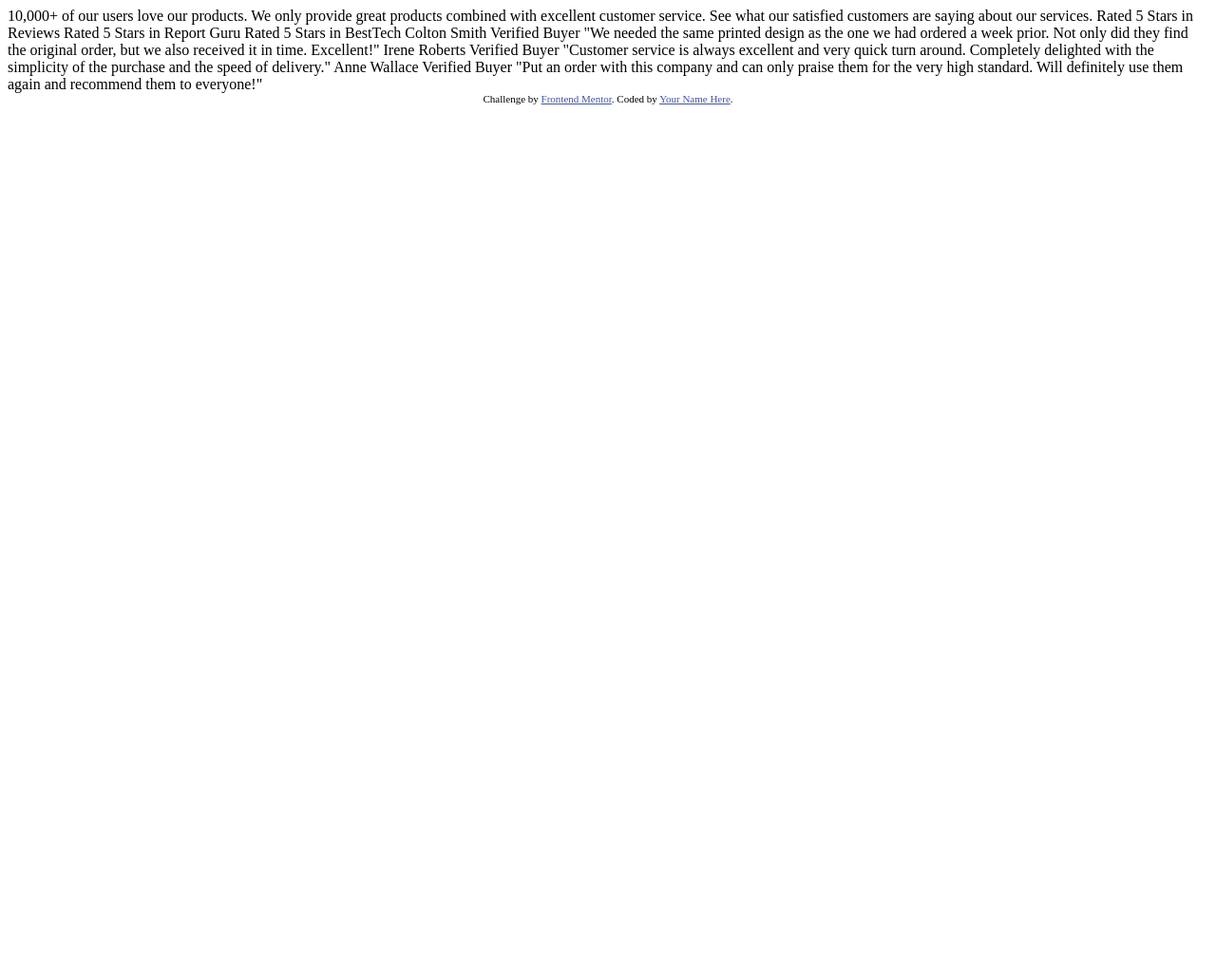
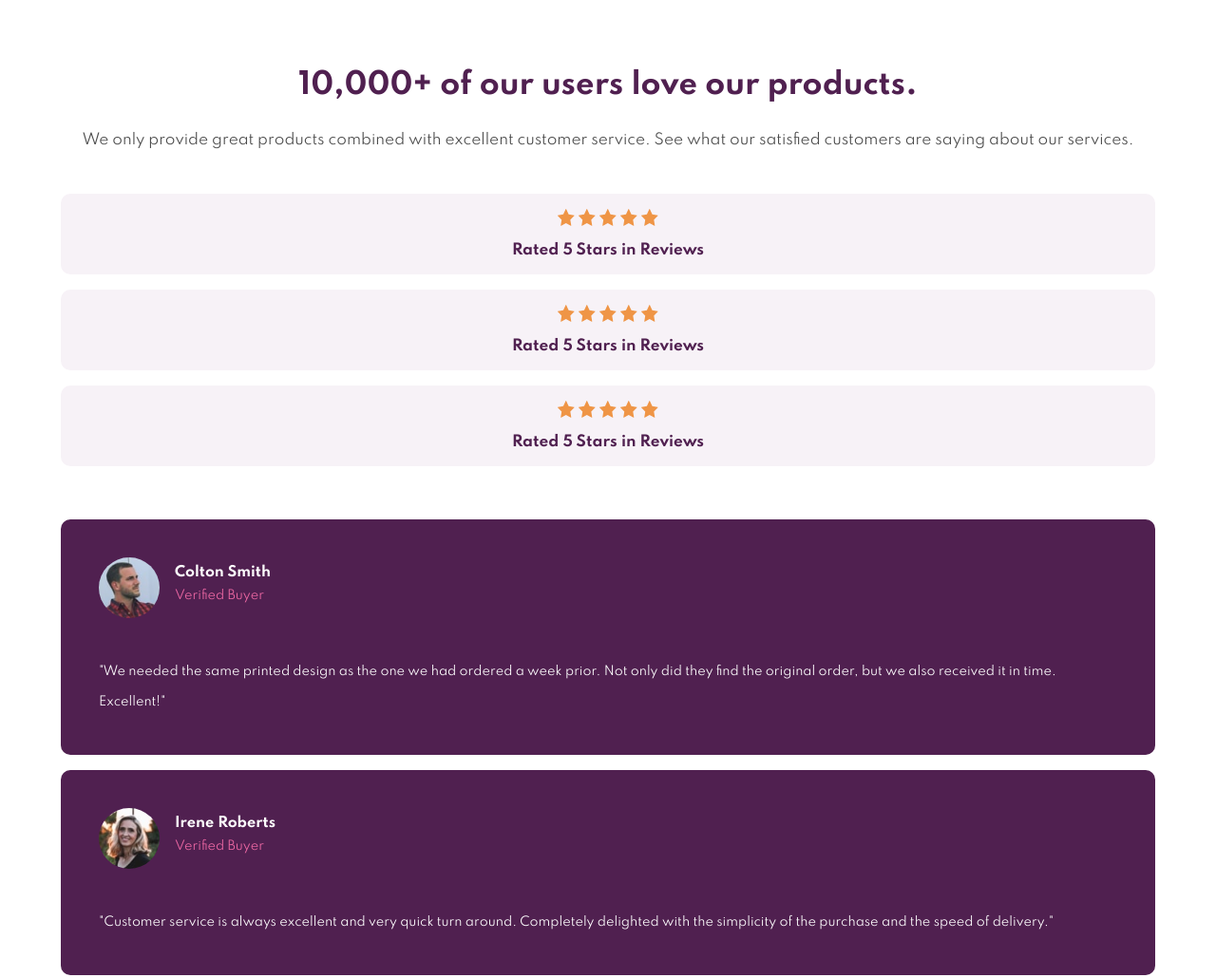
Before and after one commit to yoannMarc/FrontEndMentor_Social-proof-section, a plain HTML site: page index.html in a window 1280 px wide. Shown: the top 1030 px of the page at 95% size. Before the commit the page ends 800 px from the top, so only its background shows below. Drawn offline with Linux system fonts and the light colour scheme.

Commit message:
Create teamplate + CSS view for 375px

```diff
--- a/index.html
+++ b/index.html
@@ -12,6 +12,11 @@
       href="./images/favicon-32x32.png"
     />
 
+    <link rel="stylesheet" href="./styles/styles.css">
+    <link rel="preconnect" href="https://fonts.gstatic.com">
+    <link rel="preconnect" href="https://fonts.gstatic.com">
+    <link href="https://fonts.googleapis.com/css2?family=Spartan:wght@400;500;700&display=swap" rel="stylesheet">
+
     <title>Frontend Mentor | Social proof section</title>
 
     <!-- Feel free to remove these styles or customise in your own stylesheet 👍 -->
@@ -21,36 +26,101 @@
         text-align: center;
       }
       .attribution a {
-        color: hsl(228, 45%, 44%);
+        color: rgb(62, 82, 163);
       }
     </style>
   </head>
   <body>
-    10,000+ of our users love our products.
-
+    <div class="container">
+      <section class="titre">
+        <h1>10,000+ of our users love our products.</h1>
+        <p>
           We only provide great products combined with excellent customer service.
           See what our satisfied customers are saying about our services.
+        </p>
+      </section>
 
-    Rated 5 Stars in Reviews
-    Rated 5 Stars in Report Guru
-    Rated 5 Stars in BestTech
+      <section class="rating">
+        <div class="stars">
+          <div >
+            <img src="./images/icon-star.svg">
+            <img src="./images/icon-star.svg">
+            <img src="./images/icon-star.svg">
+            <img src="./images/icon-star.svg">
+            <img src="./images/icon-star.svg">
+          </div>
 
-    Colton Smith
-    Verified Buyer
+            <p>Rated 5 Stars in Reviews</p>
+
+        </div>
+        <div class="stars">
+          <div >
+            <img src="./images/icon-star.svg">
+            <img src="./images/icon-star.svg">
+            <img src="./images/icon-star.svg">
+            <img src="./images/icon-star.svg">
+            <img src="./images/icon-star.svg">
+          </div>
+
+          <p>Rated 5 Stars in Reviews</p>
+
+        </div>
+        <div class="stars">
+          <div>
+            <img src="./images/icon-star.svg">
+            <img src="./images/icon-star.svg">
+            <img src="./images/icon-star.svg">
+            <img src="./images/icon-star.svg">
+            <img src="./images/icon-star.svg">
+          </div>
+
+          <p>Rated 5 Stars in Reviews</p>
+
+        </div>
+      </section>
+
+
+      <section class="container-review">
+        <div class="review">
+          <div class="user">
+            <img src="images/image-colton.jpg" alt="colton Smith picture">
+            <h2>Colton Smith</h2>
+            <p>Verified Buyer</p>
+          </div>
+          <div class="content">
             "We needed the same printed design as the one we had ordered a week prior.
             Not only did they find the original order, but we also received it in time.
             Excellent!"
+          </div>
+        </div>
 
-    Irene Roberts
-    Verified Buyer
+        <div class="review">
+          <div class="user">
+            <img src="images/image-irene.jpg" alt="Irene Roberts picture">
+            <h2>Irene Roberts</h2>
+            <p>Verified Buyer</p>
+          </div>
+          <div class="content">
             "Customer service is always excellent and very quick turn around. Completely
             delighted with the simplicity of the purchase and the speed of delivery."
-
-    Anne Wallace
-    Verified Buyer
+          </div>
+        </div>
+        <div class="review">
+          <div class="user">
+            <img src="images/image-anne.jpg" alt="Anne Wallace">
+            <div>
+              <h2>Anne Wallace</h2>
+              <p>Verified Buyer</p>
+            </div>
+          </div>
+          <div class="content">
             "Put an order with this company and can only praise them for the very high
             standard. Will definitely use them again and recommend them to everyone!"
+          </div>
+        </div>
+      </section>
 
+    </div>
     <div class="attribution">
       Challenge by
       <a href="https://www.frontendmentor.io?ref=challenge" target="_blank"
--- /dev/null
+++ b/styles/styles.css
@@ -0,0 +1,142 @@
+:root{
+
+/*### Primary*/
+
+--Bg_Primary_VeryDarkMagenta: hsl(300, 43%, 22%);
+--Bg_Primary_SoftPink: hsl(333, 80%, 67%);
+
+/*### Neutral*/
+
+--Bg_Neutral_DarkGrayishMagenta: hsl(303, 10%, 53%);
+--Bg_Neutral_LightGrayishMagenta: hsl(300, 24%, 96%);
+--Bg_Neutral_White: hsl(0, 0%, 100%);
+
+--Ft_Primary : 'Spartan', sans-serif;
+
+}
+
+
+* {
+    box-sizing: border-box;
+    margin:0;
+    padding:0;
+
+    font-family: var(--Ft_Primary);
+
+}
+
+
+.body {
+
+}
+
+.container {
+    width: 90%;
+    margin: auto;
+    font-size: 0.95rem;
+
+}
+
+
+
+.titre {
+    text-align: center;
+
+    margin-top: 9vh;
+    margin-bottom: 5vh;
+}
+
+.titre h1 {
+    font-size: 1.9rem;
+    margin-bottom: 3vh;
+    color:var(--Bg_Primary_VeryDarkMagenta)
+}
+
+.titre p {
+    font-weight: 400;
+    line-height: 4vh;
+    opacity: 0.7;
+
+}
+
+
+
+.stars {
+    background-color: var(--Bg_Neutral_LightGrayishMagenta);
+
+    display: flex;
+    flex-direction: column;
+    text-align: center;
+
+    margin-bottom: 2vh;
+    padding: 2vh;
+
+    border-radius: 10px;
+}
+
+.stars img {
+    width: 18px;
+    height: 18px;
+
+
+}
+
+.stars p {
+    font-weight: 700;
+    color: var(--Bg_Primary_VeryDarkMagenta);
+
+    padding-top: 1.5vh;
+}
+
+
+
+
+.review {
+    background-color: var(--Bg_Primary_VeryDarkMagenta);
+
+    display: flex;
+    flex-direction: column;
+
+    color: var(--Bg_Neutral_White);
+    font-size: 0.80rem;
+
+    margin-bottom: 2vh;
+    padding:5vh;
+
+    border-radius: 10px;
+
+}
+
+.review:first-child {
+    margin-top: 7vh;
+}
+
+
+.review img {
+    float: left;
+
+    border-radius: 50%;
+    width: 8vh;
+
+   margin-right:2vh;
+   margin-bottom: 3vh;
+
+}
+
+.review h2 {
+
+    font-size: 0.90rem;
+    margin-top: 1vh;
+
+
+}
+
+.review p {
+    margin-top: 1vh;
+    color:var(--Bg_Primary_SoftPink)
+}
+
+.content {
+    margin-top:2vh;
+    line-height: 4vh;
+}
```
Lines whose indentation alone changed are shown as unchanged.
